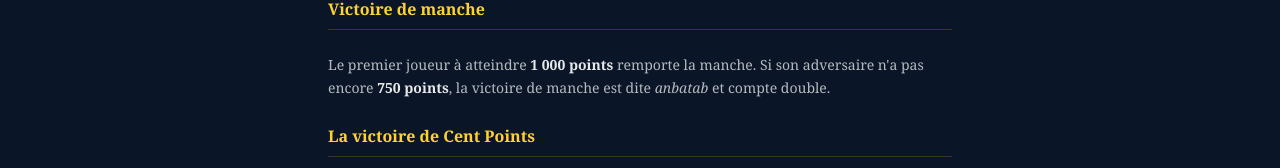
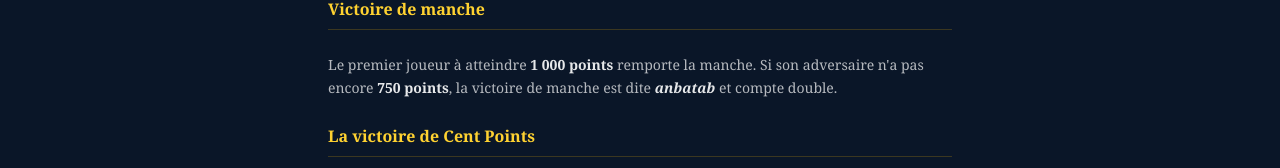
Before and after one commit to jerase/besigue, a React (Vite) app: page / in a window 1280 px wide. Both pictures are taken after a click on the button "📖 Règles". Shown: the part 496-664 px from the top of the page. Built offline with nearby package versions, Linux system fonts and the light colour scheme.

Commit message:
amelioration des regles

```diff
--- a/src/screens/EcranRegles.tsx
+++ b/src/screens/EcranRegles.tsx
@@ -80,7 +80,7 @@ const SectionPresentation: React.FC = () => (
  <TitreSection>Victoire de manche</TitreSection>
  <p>
  Le premier joueur à atteindre <strong className="text-white/90">1 000 points</strong> remporte la manche.
- Si son adversaire n'a pas encore <strong className="text-white/90">750 points</strong>, la victoire de manche est dite <em>anbatab</em> et compte double.
+ Si son adversaire n'a pas encore <strong className="text-white/90">750 points</strong>, la victoire de manche est dite <strong className="text-white/90"><em>anbatab</em></strong> et compte double.
  </p>
 
  <TitreSection>La victoire de Cent Points</TitreSection>
```
